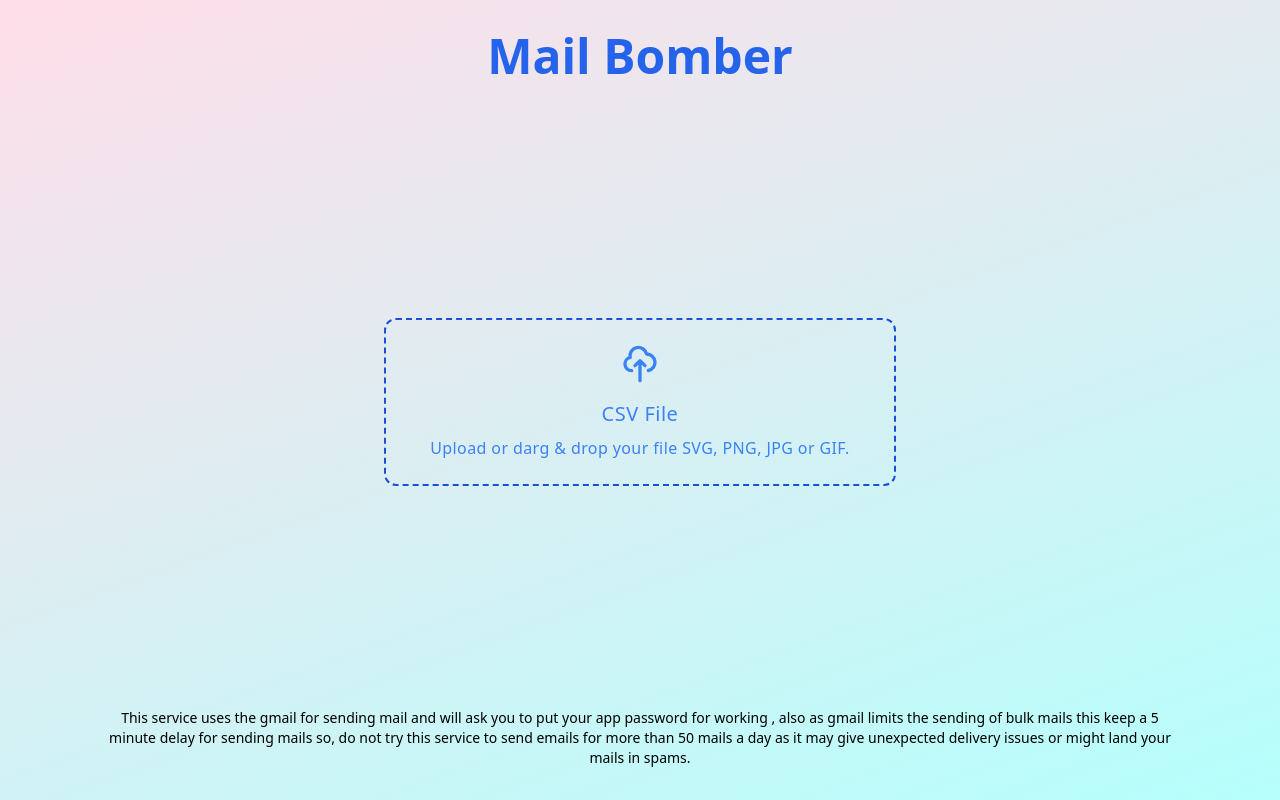
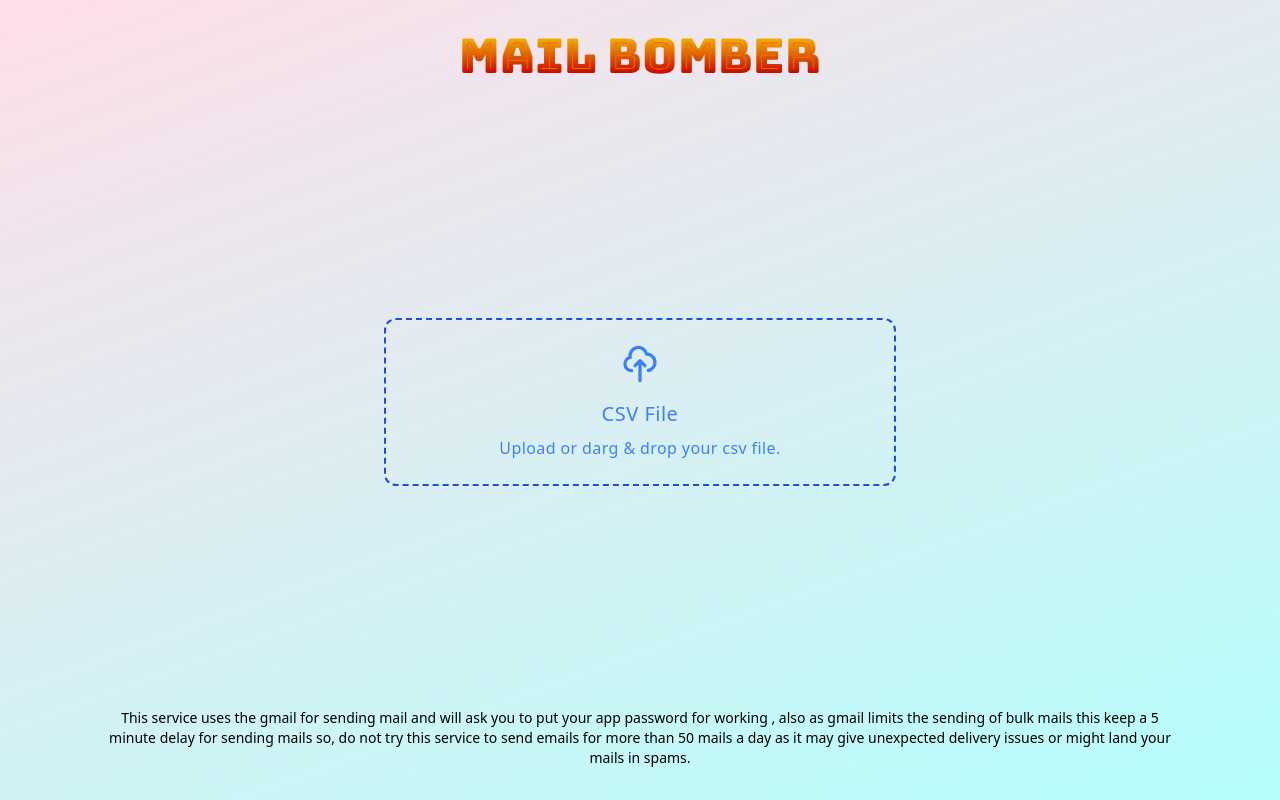
Before and after one commit to Bharat-kr/bulk-mailer, a Next.js app: page / in a window 1280 px wide. Built offline with nearby package versions, Linux system fonts and the light colour scheme.

Commit message:
font and ui fixes final touches left

```diff
--- a/src/app/help/page.js
+++ b/src/app/help/page.js
@@ -44,9 +44,8 @@ const page = () => {
           width: "70%",
           height: "auto",
           alignSelf: "center",
+          borderRadius: "10px",
         }}
-
-        // placeholder="blur"
       />
       <h2 className="text-2xl font-bold"> 4. Copy your new app password</h2>
       <p className="text-lg">
--- a/src/app/layout.js
+++ b/src/app/layout.js
@@ -1,9 +1,13 @@
 import "./globals.css";
 import { Providers } from "./Providers";
+import localFont from "next/font/local";
+
+// Font files can be colocated inside of `pages`
+const myFont = localFont({ src: "../../public/BungeeSpice-Regular.ttf" });
 
 export const metadata = {
-  title: "Bulk Mailer",
-  description: "Send Bulk Mails at once",
+  title: "Mail Bomber",
+  description: "A mail scheduler",
 };
 
 export default function RootLayout({ children }) {
@@ -12,9 +16,11 @@ export default function RootLayout({ children }) {
       <body>
         <Providers>
           <main className="flex min-h-screen flex-col items-center px-24 py-8 h-full">
-            <p className="text-5xl text-blue-600 font-rubik-burned mb-8 font-bold dark:text-white">
+            <h1
+              className={`text-5xl text-blue-600 mb-8 dark:text-white ${myFont.className}`}
+            >
               Mail Bomber
-            </p>
+            </h1>
             {children}
           </main>
         </Providers>
--- a/src/components/Editor.js
+++ b/src/components/Editor.js
@@ -250,7 +250,7 @@ const Editor = () => {
       </div>
       <div
         id="template_editor_update"
-        className="input h-[400px] overflow-auto"
+        className="input h-[400px] overflow-auto bg-white"
         ref={emailBodyRef}
         dir="ltr"
       />
--- a/src/components/Home.js
+++ b/src/components/Home.js
@@ -23,10 +23,10 @@ const Home = () => {
         />
       </svg>
 
-      <h2 className="mt-4 text-xl font-medium  tracking-wide">CSV File</h2>
+      <h2 className="mt-4 text-xl font-medium tracking-wide">CSV File</h2>
 
       <p className="mt-2 tracking-wide">
-        Upload or darg & drop your file SVG, PNG, JPG or GIF.{" "}
+        Upload or darg & drop your csv file.{" "}
       </p>
 
       <input
```
Also changed, not shown: public/BungeeSpice-Regular.ttf (added).
